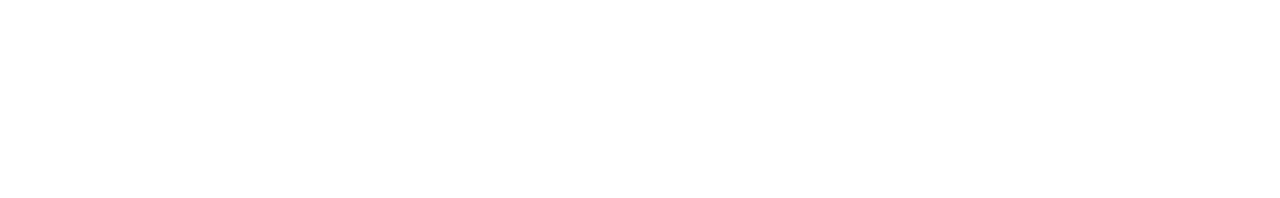
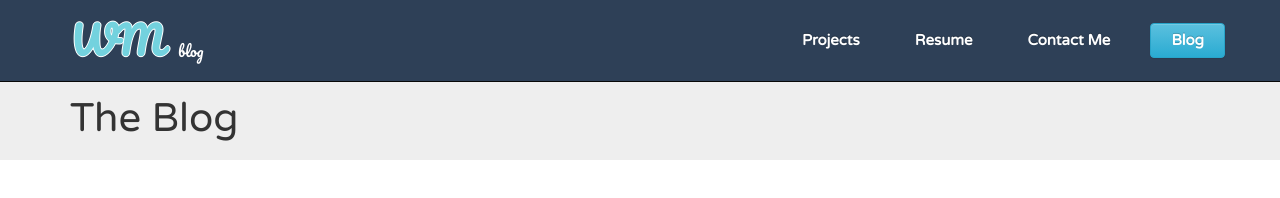
Before and after one commit to williamjmiller/Personal-Website, a plain HTML site: page blog.html in a window 1280 px wide. Drawn offline with nearby package versions, Linux system fonts and the light colour scheme.

Commit message:
added js files and linked blog.html

```diff
--- a/blog.html
+++ b/blog.html
@@ -0,0 +1,62 @@
+<html>
+  <meta charset = "UTF-8">
+  <meta name="viewport" content="width=device=width, initial-scale=1.0">
+    <head>
+      <title>William Miller</title>
+  <meta name="description" content="William Miller's Website">
+<!-- Latest compiled and minified CSS -->
+        <link rel="stylesheet" href="https://maxcdn.bootstrapcdn.com/bootstrap/3.3.7/css/bootstrap.min.css"
+        integrity="sha384-BVYiiSIFeK1dGmJRAkycuHAHRg32OmUcww7on3RYdg4Va+PmSTsz/K68vbdEjh4u" crossorigin="anonymous">
+
+<!-- Optional theme -->
+        <link rel="stylesheet" href="https://maxcdn.bootstrapcdn.com/bootstrap/3.3.7/css/bootstrap-theme.min.css"
+        integrity="sha384-rHyoN1iRsVXV4nD0JutlnGaslCJuC7uwjduW9SVrLvRYooPp2bWYgmgJQIXwl/Sp" crossorigin="anonymous">
+        <link href="https://fonts.googleapis.com/css?family=Pacifico|Varela+Round" rel="stylesheet">
+
+        <link rel="stylesheet" type="text/css" href="css/styles.css">
+    </head>
+      <body>
+<!-- Navbar -->
+          <nav class = "navbar navbar-inverse navbar-fixed-top" role = "navigation" id = "my-navbar">
+            <div class = "container">
+              <div class = "navbar-header">
+                <button type="button" class="navbar-toggle collapsed" data-toggle="collapse" data-target="#bs-example-navbar-collapse-1" aria-expanded="false">
+                  <span class="sr-only">Toggle navigation</span>
+                  <span class = "icon-bar"></span>
+                  <span class = "icon-bar"></span>
+                  <span class = "icon-bar"></span>
+                </button>
+
+                <a class = "navbar-brand" href = "siteindex.html">WM</a>
+                <div class = "nav navbar-left" id = "lower-brand">blog</div>
+              </div>
+              <div class = "collapse navbar-collapse" id = "myNavbar">
+                <ul class = "nav navbar-nav navbar-right">
+                  <li><a href = "https://github.com/williamjmiller" target="_blank">Projects</a></li>
+                  <li><a href = "#Resume">Resume</a></li>
+                  <li><a href = "#Contact">Contact Me</a></li>
+                  <input type = "button" class="btn btn-info navbar-btn" value = "Blog" onclick = "relocate_blog()" id = "blog-button">
+                    <script>
+                    function relocate_blog() {
+                      location.href = "blog.html";
+                    }
+                    </script>
+                </ul>
+              </div>
+            </div><!--End Container -->
+          </nav><!-- End Navbar -->
+
+          <!-- Jumbotron -->
+          <div class = "jumbotron text-left">
+            <div class = "container" id = "header-container">
+              <h1>The Blog</h1>
+            </div>
+          </div>
+          <!-- End Jumbotron -->
+
+        <script src = "https://code.jquery.com/jquery-3.2.1.min.js"</script>
+<!-- Latest compiled and minified JavaScript -->
+        <script src="https://maxcdn.bootstrapcdn.com/bootstrap/3.3.7/js/bootstrap.min.js"
+        integrity="sha384-Tc5IQib027qvyjSMfHjOMaLkfuWVxZxUPnCJA7l2mCWNIpG9mGCD8wGNIcPD7Txa" crossorigin="anonymous"></script>
+      </body>
+</html>
--- a/css/styles.css
+++ b/css/styles.css
@@ -1,10 +1,17 @@
 /* Heading
 ------------------------------*/
 .navbar-header .navbar-brand {
-  color: white;
+  color: #73D2DE;
+  text-shadow: -1px 0 white, 0 1px white, 1px 0 white, 0 -1px white;
   font-family: 'Pacifico', cursive;
   font-weight: 700;
   font-size: 38px;
+}
+#lower-brand {
+  color: white;
+  font-family: 'Pacifico', cursive;
+  font-size: 15px;
+  padding-top: 25px;
 }
 #my-navbar {
   background: #2E4057;
@@ -20,13 +27,13 @@
 .navbar-inverse .navbar-nav>li>a:hover {
   color: #73D2DE;
 }
-.navbar-inverse .navbar-nav>a>button {
-  color: #E6EBE0;
+#blog-button {
+  color:  white;
   font-family: 'Varela Round', sans-serif;
   font-size: 15px;
   font-weight: 700;
-  padding-left: 15px;
-  padding-right: 15px;
+  padding-left: 20px;
+  padding-right: 20px;
 }
 /* Body
 ------------------------------*/
@@ -35,6 +42,6 @@
   font-size: 40px;
 }
 #header-container {
-  padding-top: 20px;
-  margin-bottom: -20px;
+  padding-top: 2em;
+  margin-bottom: -3%;
 }
```
Also changed, not shown: siteindex.html (+7 -2 lines), script/bootstrap.js (added), script/bootstrap.min.js (added).
